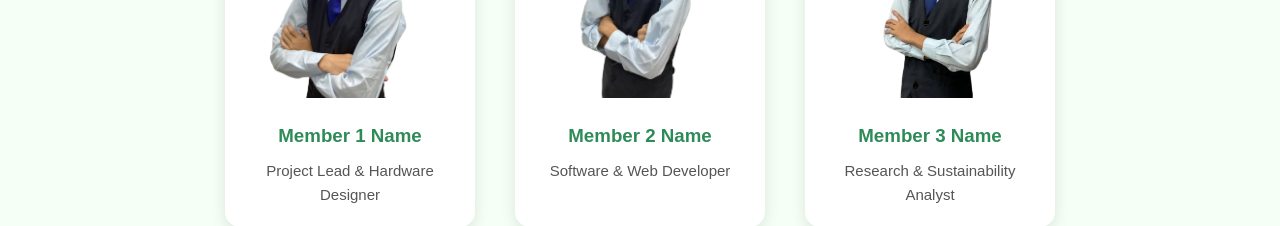
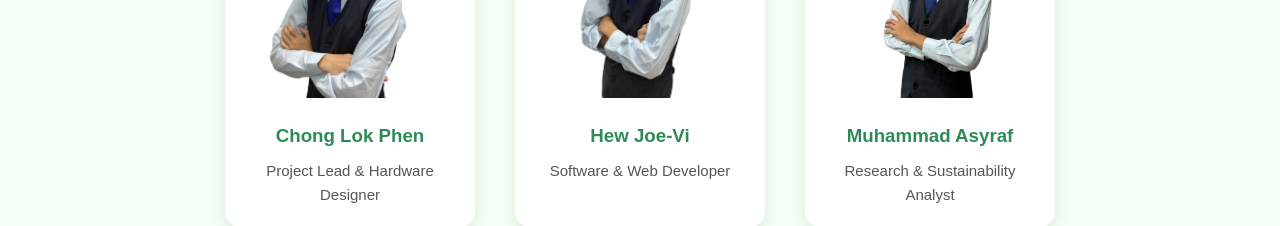
Before and after one commit to TeamEcoVate/FocusBeam-Ecovate, a plain HTML site: page about.html in a window 1280 px wide. Shown: the part 1760-1986 px from the top of the page. Drawn offline with nearby package versions, Linux system fonts and the light colour scheme.

Commit message:
Update about.html

```diff
--- a/about.html
+++ b/about.html
@@ -67,17 +67,17 @@
     <div class="team-container">
       <div class="team-member">
         <img src="member1.png" alt="Team Member 1">
-        <h3>Member 1 Name</h3>
+        <h3>Chong Lok Phen</h3>
         <p>Project Lead & Hardware Designer</p>
       </div>
       <div class="team-member">
         <img src="member2.png" alt="Team Member 2">
-        <h3>Member 2 Name</h3>
+        <h3>Hew Joe-Vi</h3>
         <p>Software & Web Developer</p>
       </div>
       <div class="team-member">
         <img src="member3.png" alt="Team Member 3">
-        <h3>Member 3 Name</h3>
+        <h3>Muhammad Asyraf</h3>
         <p>Research & Sustainability Analyst</p>
       </div>
     </div>
```
